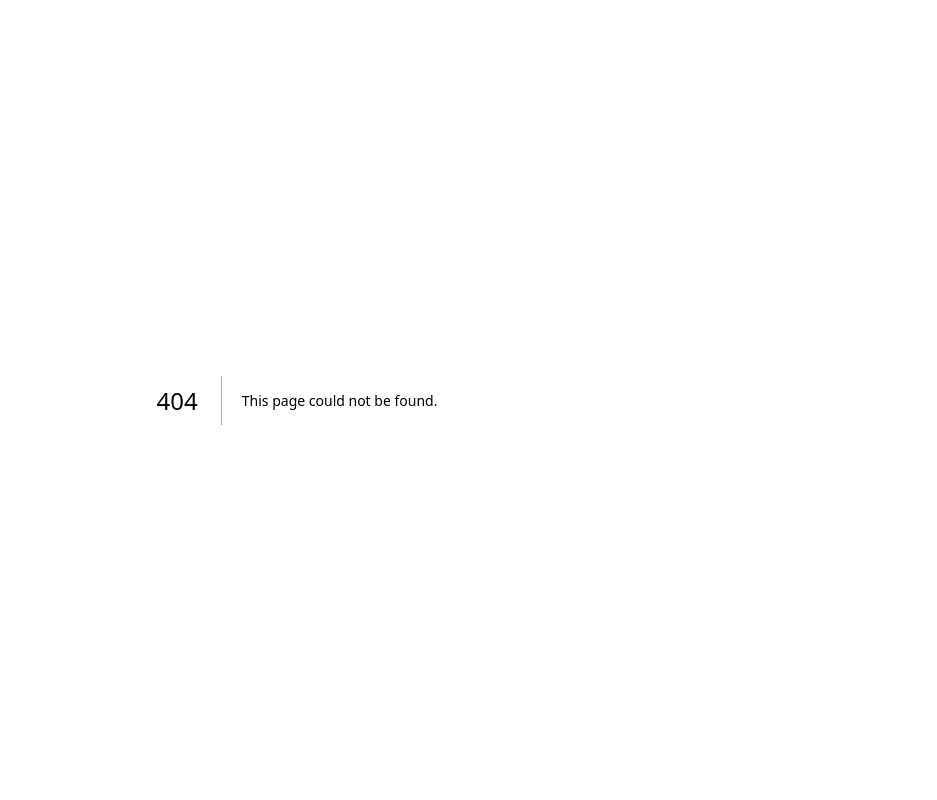
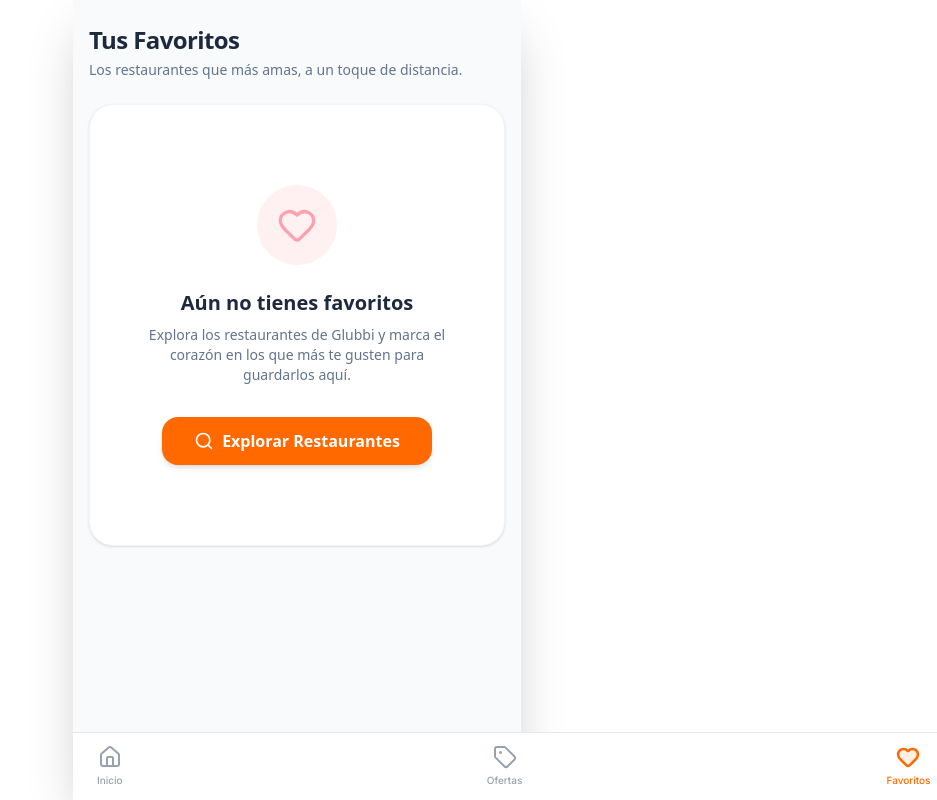
Before and after one commit to dazajulio/OrderNow, a Next.js app: page /glubbi/favoritos in a window 1280 px wide. Before the commit this address had no page. Shown: the whole page, without its empty margins (343-1280 px from the left). Built offline with nearby package versions, Linux system fonts and the light colour scheme.

Commit message:
fix: glubbi missing Link, Favoritos 404, and add cover_image_url to settings

```diff
--- a/src/app/[slug]/gerente/settings/page.tsx
+++ b/src/app/[slug]/gerente/settings/page.tsx
@@ -23,6 +23,7 @@ export default function SettingsAdminPage() {
   // --- Editable Business Data ---
   const [name, setName] = useState('');
   const [logoUrl, setLogoUrl] = useState('');
+  const [coverImageUrl, setCoverImageUrl] = useState('');
   const [uploadMode, setUploadMode] = useState<'url' | 'file'>('url');
   const [taxId, setTaxId] = useState('');
   const [phone, setPhone] = useState('');
@@ -65,6 +66,7 @@ export default function SettingsAdminPage() {
         setUpsell2(restData.upsell_item_2_id || '');
         setName(restData.name || '');
         setLogoUrl(restData.logo_url || '');
+        setCoverImageUrl(restData.cover_image_url || '');
         setTaxId(restData.tax_id || '');
         setPhone(restData.phone || '');
         setAddress(restData.address || '');
@@ -112,6 +114,7 @@ export default function SettingsAdminPage() {
         upsell_item_2_id: upsell2 || null,
         name,
         logo_url: logoUrl,
+        cover_image_url: coverImageUrl,
         tax_id: taxId,
         phone,
         address,
@@ -428,6 +431,19 @@ export default function SettingsAdminPage() {
                 </div>
               )}
 
+              {/* Cover Image URL for Glubbi Feed */}
+              <div>
+                <label className="block text-sm font-medium text-gray-500 mb-2">Foto de Portada (Glubbi Feed)</label>
+                <input
+                  type="url"
+                  value={coverImageUrl}
+                  onChange={(e) => setCoverImageUrl(e.target.value)}
+                  placeholder="https://ejemplo.com/portada.jpg"
+                  className="w-full bg-slate-100 border border-gray-200 rounded-xl px-4 py-3 text-white focus:outline-none focus:ring-2 focus:ring-orange-500 text-sm"
+                />
+                <p className="text-xs text-gray-400 mt-1">Esta es la foto grande que atrae clientes en la aplicación principal.</p>
+              </div>
+
               <button
                 onClick={saveSettings}
                 disabled={isSaving}
--- a/src/app/[slug]/mesa/[tableId]/page.tsx
+++ b/src/app/[slug]/mesa/[tableId]/page.tsx
@@ -15,6 +15,7 @@ import { useCartStore } from '@/modules/kiosk/stores/cart-store';
 import { ShoppingBag, ChevronLeft, Home, MessageCircle } from 'lucide-react';
 import { t } from '@/lib/i18n';
 import { formatPrice } from '@/lib/utils';
+import Link from 'next/link';
 
 type FlowStep = 'browse' | 'customer' | 'upsell' | 'checkout' | 'success' | 'order_status';
 
@@ -154,7 +155,13 @@ export default function KioskPage({ params }: KioskPageProps) {
         .order('order_index');
 
       if (prods) {
-        setProducts(prods as ProductWithModifiers[]);
+        // Sort products to prioritize ones with images
+        const sortedProds = [...prods].sort((a, b) => {
+          if (a.image_url && !b.image_url) return -1;
+          if (!a.image_url && b.image_url) return 1;
+          return 0;
+        });
+        setProducts(sortedProds as ProductWithModifiers[]);
 
         // Find upsell products based on restaurant settings, fallback to featured
         const upsells = prods.filter(p =>
--- /dev/null
+++ b/src/app/glubbi/favoritos/page.tsx
@@ -0,0 +1,33 @@
+'use client';
+
+import React from 'react';
+import { Heart, Search } from 'lucide-react';
+import Link from 'next/link';
+
+export default function GlubbiFavoritos() {
+  return (
+    <div className="min-h-screen bg-gray-50 pb-20 font-sans px-4 pt-6">
+      <div className="mb-6">
+        <h1 className="text-2xl font-black text-slate-800 tracking-tight">Tus Favoritos</h1>
+        <p className="text-sm text-slate-500 mt-1">Los restaurantes que más amas, a un toque de distancia.</p>
+      </div>
+
+      <div className="flex flex-col items-center justify-center py-20 text-center bg-white rounded-3xl border border-gray-100 shadow-sm px-6">
+        <div className="w-20 h-20 rounded-full bg-rose-50 flex items-center justify-center mb-6">
+          <Heart className="w-10 h-10 text-rose-300" />
+        </div>
+        <h2 className="text-xl font-bold text-slate-800 mb-2">Aún no tienes favoritos</h2>
+        <p className="text-sm text-slate-500 mb-8 max-w-xs">
+          Explora los restaurantes de Glubbi y marca el corazón en los que más te gusten para guardarlos aquí.
+        </p>
+
+        <Link
+          href="/glubbi"
+          className="bg-orange-500 text-white font-bold py-3 px-8 rounded-2xl shadow-md active:scale-95 transition-transform flex items-center gap-2"
+        >
+          <Search className="w-5 h-5" /> Explorar Restaurantes
+        </Link>
+      </div>
+    </div>
+  );
+}
```
